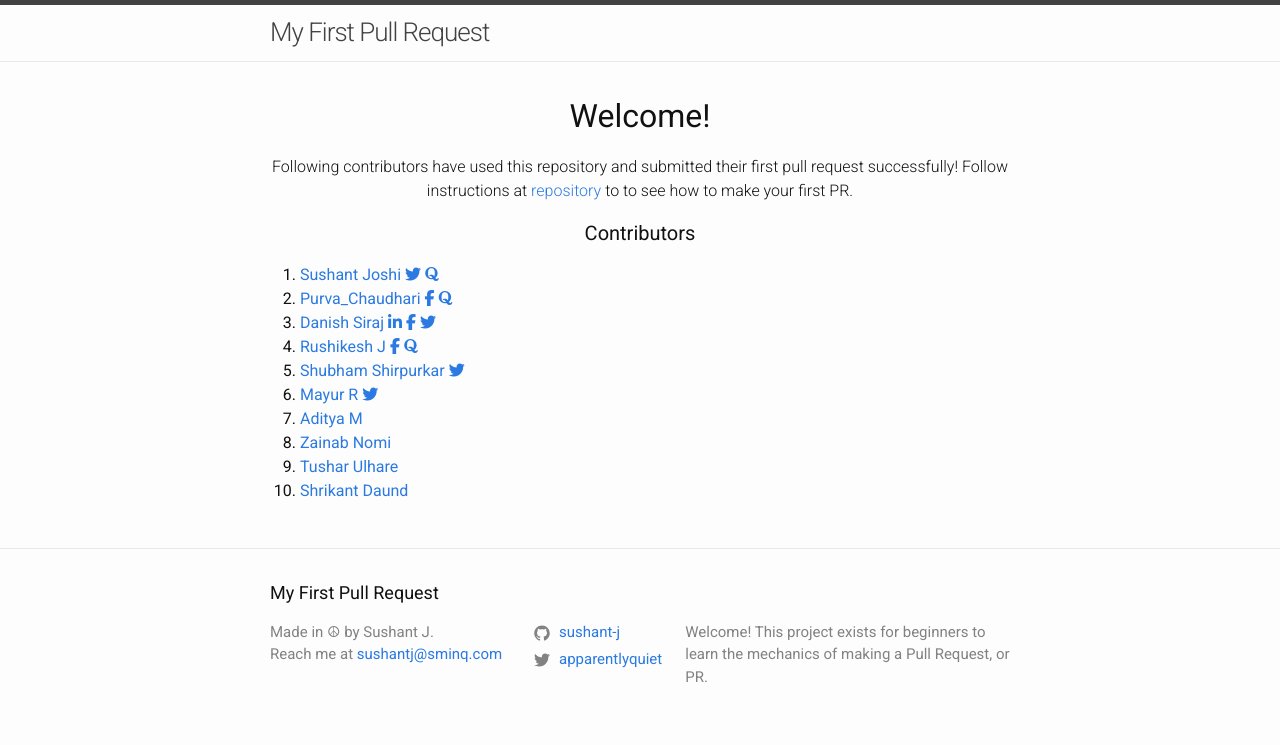
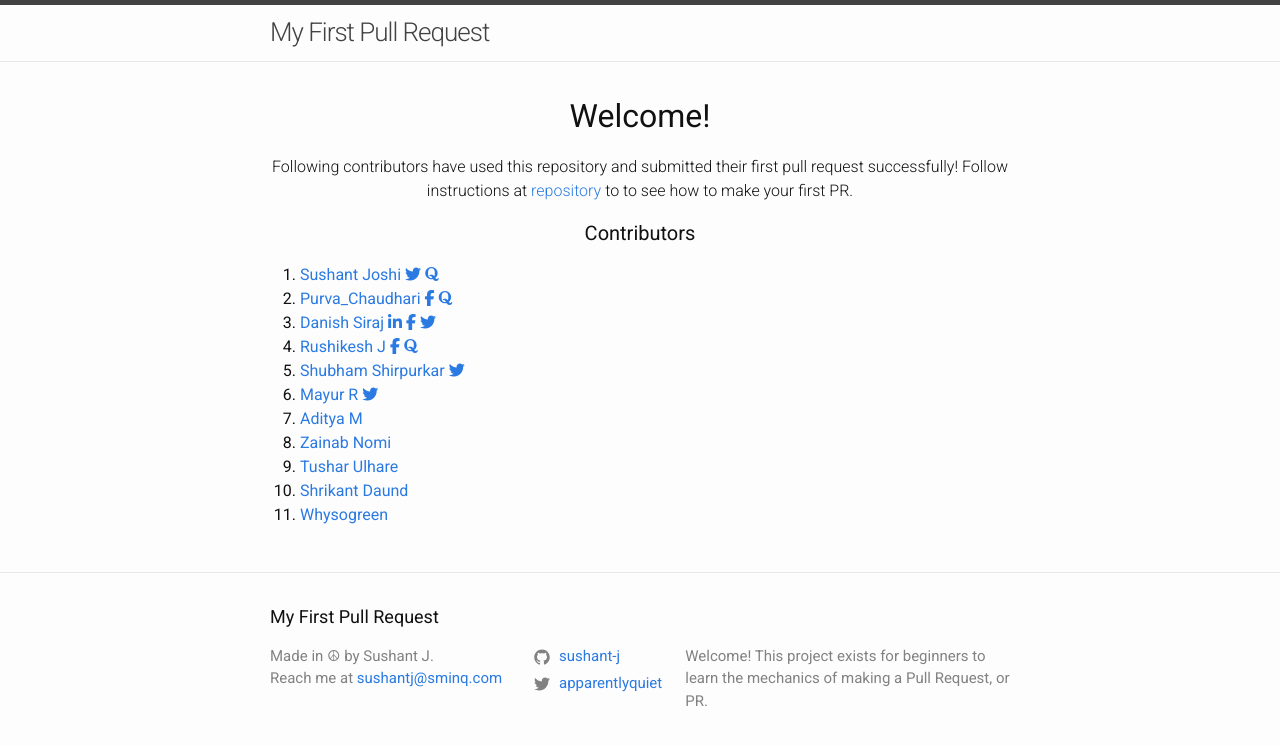
Before and after one commit to sushant-j/my-first-pull-request, a Jekyll site: the page built from index.md, in a window 1280 px wide. Shown: the top 745 px of the page. Built offline with Jekyll 4.4.1, drawn with Linux system fonts in a browser that asks for light colours; nearby versions of some CDN libraries.

Commit message:
Update home.html

```diff
--- a/_layouts/home.html
+++ b/_layouts/home.html
@@ -94,5 +94,10 @@ layout: default
         Shrikant Daund
       </a>
     </li>
+    <li>
+      <a href="https://github.com/whysogreen">
+        Whysogreen
+      </a>
+    </li>
   </ol>
 </div>
```
